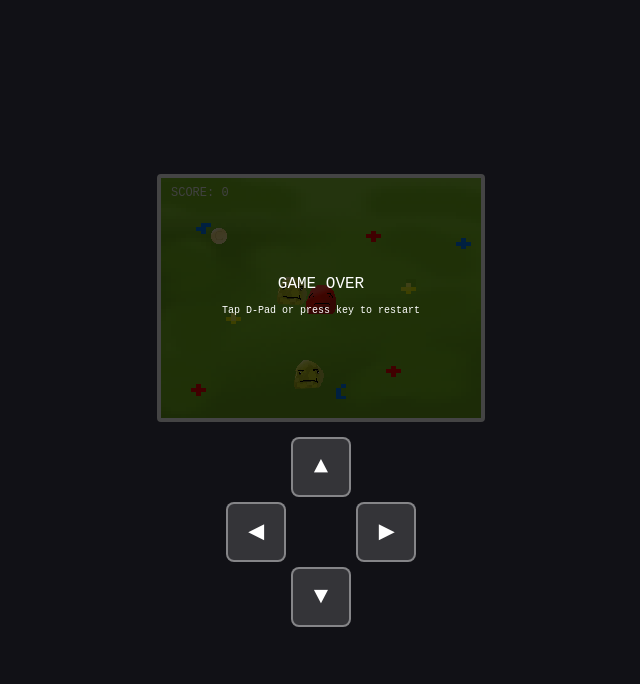
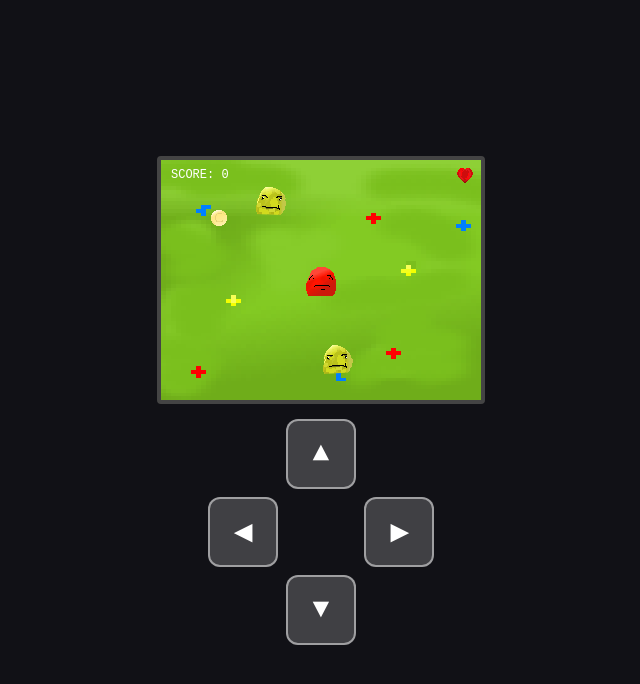
Before and after one commit to ardy03851-cell/Game, a plain HTML site: page index.html in a window 1280 px wide. Shown: the whole page, without its empty margins (319-959 px from the left). Drawn offline with Linux system fonts and the light colour scheme.

Commit message:
Update index.html

```diff
--- a/index.html
+++ b/index.html
@@ -47,26 +47,30 @@
     /* iPad Touch Controls */
     #dpad {
       display: grid;
-      grid-template-columns: repeat(3, 60px);
-      grid-template-rows: repeat(3, 60px);
-      gap: 5px;
+      grid-template-columns: repeat(3, 70px);
+      grid-template-rows: repeat(3, 70px);
+      gap: 8px;
       margin-top: 15px;
+      touch-action: none;
     }
 
     .btn {
-      background: rgba(255, 255, 255, 0.15);
-      border: 2px solid rgba(255, 255, 255, 0.4);
-      border-radius: 8px;
+      background: rgba(255, 255, 255, 0.2);
+      border: 2px solid rgba(255, 255, 255, 0.5);
+      border-radius: 12px;
       display: flex;
       align-items: center;
       justify-content: center;
-      font-size: 24px;
+      font-size: 28px;
       font-weight: bold;
       color: white;
+      user-select: none;
+      -webkit-user-select: none;
+      touch-action: none;
     }
 
     .btn:active {
-      background: rgba(255, 255, 255, 0.4);
+      background: rgba(255, 255, 255, 0.5);
     }
 
     #up {
@@ -126,6 +130,7 @@
 let score = 0;
 let health = 3;
 let gameOver = false;
+let invincibilityTimer = 0;
 
 const keys = { up: false, down: false, left: false, right: false };
 
@@ -155,12 +160,20 @@
 
 function bindTouch(id, dir) {
   const btn = document.getElementById(id);
-  const start = (e) => { e.preventDefault(); keys[dir] = true; if (gameOver) resetGame(); };
-  const end = (e) => { e.preventDefault(); keys[dir] = false; };
-  btn.addEventListener('touchstart', start);
-  btn.addEventListener('touchend', end);
-  btn.addEventListener('mousedown', start);
-  btn.addEventListener('mouseup', end);
+  const start = (e) => {
+    e.preventDefault();
+    keys[dir] = true;
+    if (gameOver) resetGame();
+  };
+  const end = (e) => {
+    e.preventDefault();
+    keys[dir] = false;
+  };
+
+  btn.addEventListener('pointerdown', start);
+  btn.addEventListener('pointerup', end);
+  btn.addEventListener('pointercancel', end);
+  btn.addEventListener('pointerleave', end);
 }
 bindTouch('up', 'up');
 bindTouch('down', 'down');
@@ -170,6 +183,7 @@
 function resetGame() {
   health = 3;
   score = 0;
+  invincibilityTimer = 0;
   player.x = 144;
   player.y = 104;
   gameOver = false;
@@ -188,6 +202,7 @@
 let time = 0;
 function update() {
   time += 0.15;
+  if (invincibilityTimer > 0) invincibilityTimer--;
   if (gameOver) return;
 
   player.isMoving = false;
@@ -205,8 +220,9 @@
     if (enemy.y <= 0 || enemy.y >= canvas.height - enemy.size) enemy.vy *= -1;
 
     // Hit Enemy
-    if (checkCollision(player, enemy)) {
+    if (invincibilityTimer <= 0 && checkCollision(player, enemy)) {
       health -= 1;
+      invincibilityTimer = 60;
       player.x = canvas.width / 2 - 16;
       player.y = canvas.height / 2 - 16;
       if (health <= 0) gameOver = true;
@@ -257,6 +273,7 @@
   });
 
   // Player
+  if (invincibilityTimer % 6 < 3) {
     ctx.save();
     let pBounce = 0;
     let pTilt = 0;
@@ -275,6 +292,7 @@
       ctx.fillRect(-player.size / 2, -player.size / 2, player.size, player.size);
     }
     ctx.restore();
+  }
 
   // UI (Hearts & Score)
   ctx.fillStyle = '#fff';
```
Lines whose indentation alone changed are shown as unchanged.
